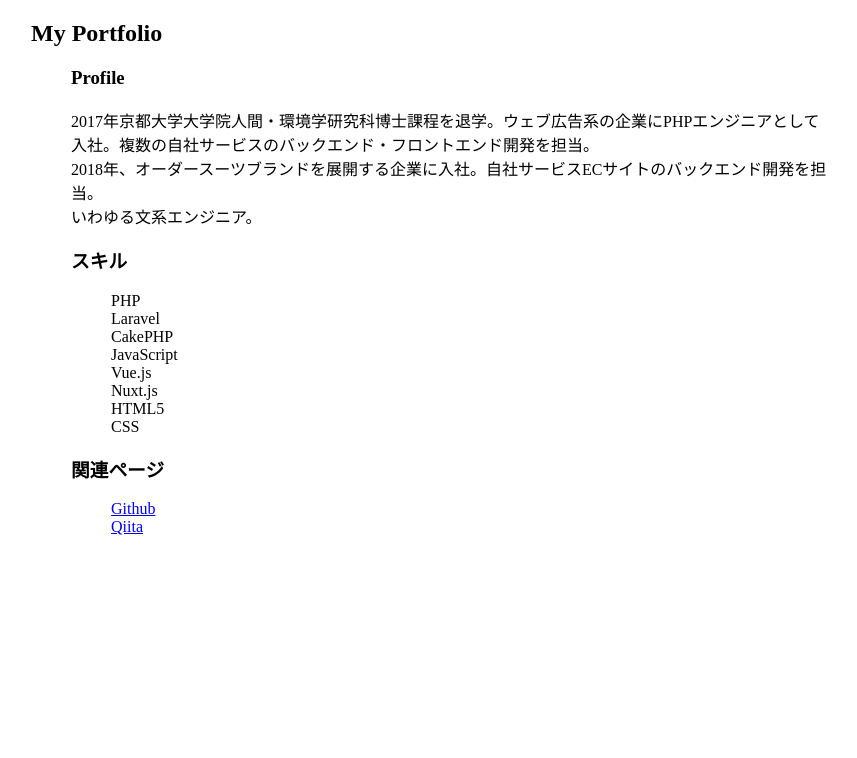
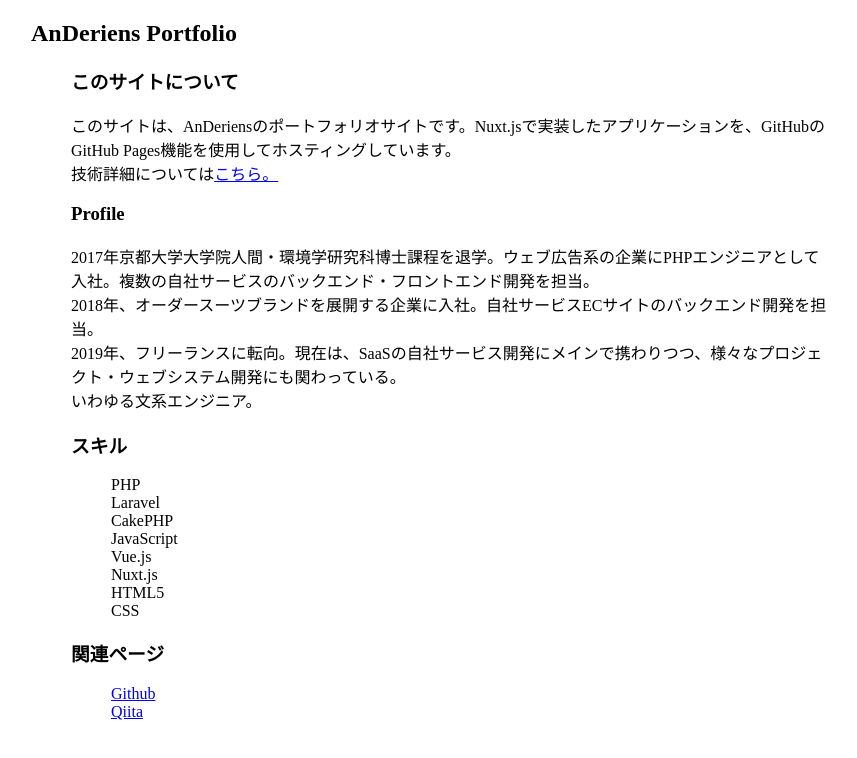
Before and after one commit to AnDeriens/AnDeriens.github.io, a Nuxt app: page / in a window 1280 px wide. Shown: the top 758 px of the page, without its empty margins (209-1066 px from the left). Built offline with nearby package versions, Linux system fonts and the light colour scheme.

Commit message:
情報追記

```diff
--- a/pages/index.vue
+++ b/pages/index.vue
@@ -1,13 +1,21 @@
 <template>
   <div class="container">
-    <h2 class="title">My Portfolio</h2>
+    <h2 class="title">AnDeriens Portfolio</h2>
 
     <ul class="list">
+      <li class="listItem">
+        <h3>このサイトについて</h3>
+        <p class="listItem--box">
+        このサイトは、AnDeriensのポートフォリオサイトです。Nuxt.jsで実装したアプリケーションを、GitHubのGitHub Pages機能を使用してホスティングしています。<br>
+        技術詳細については<a href="https://qiita.com/Anderiens/items/a4c5783b5197de682329">こちら。</a>
+        </p>
+      </li>
       <li class="listItem">
         <h3>Profile</h3>
         <p class="listItem--box">
           2017年京都大学大学院人間・環境学研究科博士課程を退学。ウェブ広告系の企業にPHPエンジニアとして入社。複数の自社サービスのバックエンド・フロントエンド開発を担当。<br>
           2018年、オーダースーツブランドを展開する企業に入社。自社サービスECサイトのバックエンド開発を担当。<br>
+          2019年、フリーランスに転向。現在は、SaaSの自社サービス開発にメインで携わりつつ、様々なプロジェクト・ウェブシステム開発にも関わっている。<br>
           いわゆる文系エンジニア。
         </p>
       </li>
```
